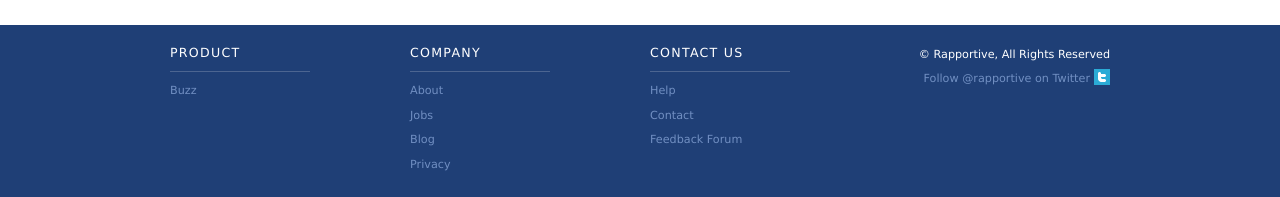
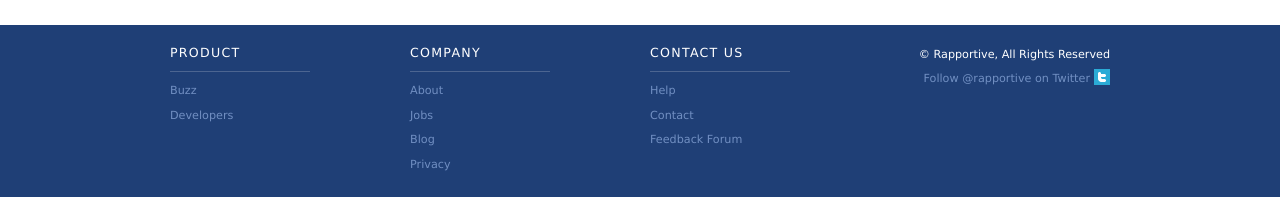
Before and after one commit to GrinchlyGreen/rapportive-oss.github.com, a Jekyll site: the page built from index.md, in a window 1280 px wide. Shown: the part 918-1115 px from the top of the page. Built offline with Jekyll 4.4.1, drawn with Linux system fonts in a browser that asks for light colours.

Commit message:
Add link to code.rapportive.com to page footer

```diff
--- a/_layouts/basic.html
+++ b/_layouts/basic.html
@@ -45,6 +45,7 @@
               <li><h5>Product</h5>
                 <ul>
                   <li><a href="http://rapportive.com/buzz">Buzz</a></li>
+                  <li><a href="http://code.rapportive.com/">Developers</a></li>
                 </ul>
               </li>
               <li><h5>Company</h5>
```
